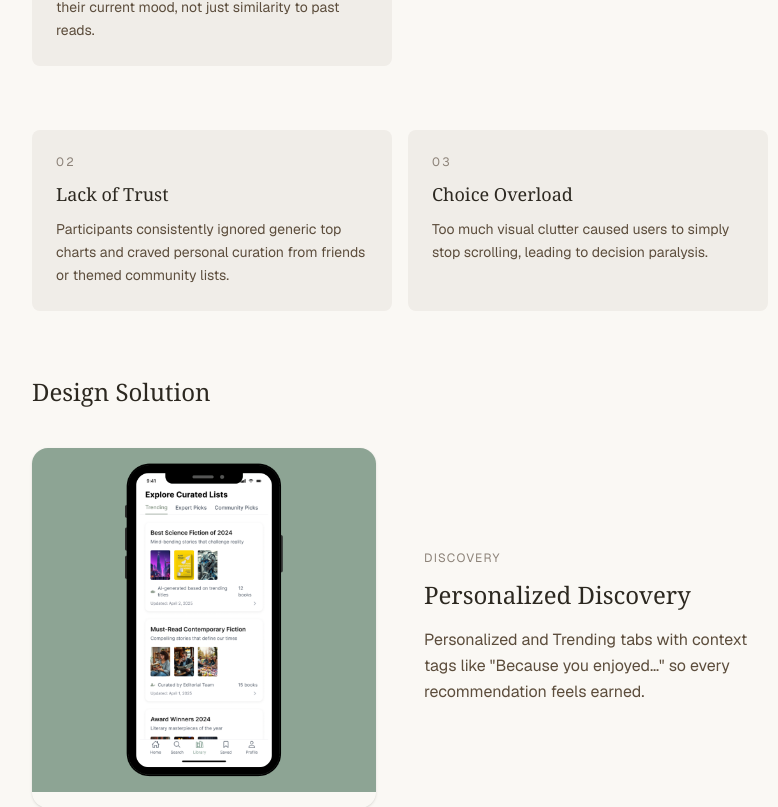
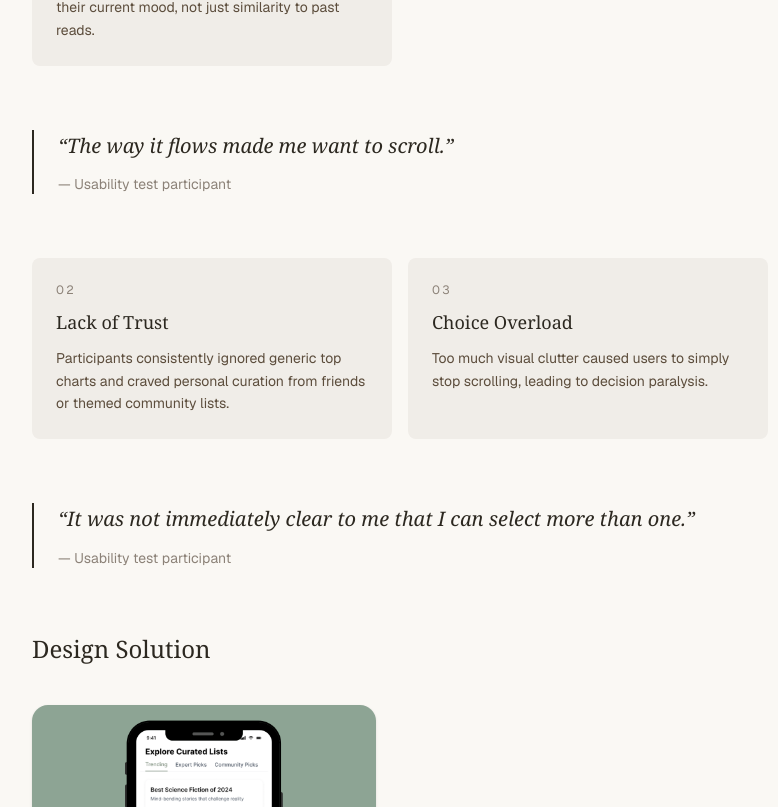
Before and after one commit to NanaAbenaBempong/artbysarps-v2, a Next.js app: page /works/readnext in a window 1280 px wide. Shown: the part 1813-2620 px from the top of the page, without its empty margins (240-1018 px from the left). Built offline with nearby package versions, Linux system fonts and the light colour scheme.

Commit message:
Update src/app/works/[slug]/page.tsx

```diff
--- a/src/app/works/[slug]/page.tsx
+++ b/src/app/works/[slug]/page.tsx
@@ -583,6 +583,8 @@ export default async function CaseStudyPage({
               return <CardsSection key={i} {...section} />
             if (section.kind === 'quotes')
               return <QuotesSection key={i} {...section} />
+            if (section.kind === 'quote')
+              return <QuoteBlock key={i} text={section.text} attribution={section.attribution} />
             if (section.kind === 'takeaways')
               return <TakeawaysSection key={i} {...section} />
             if (section.kind === 'prototype')
```
